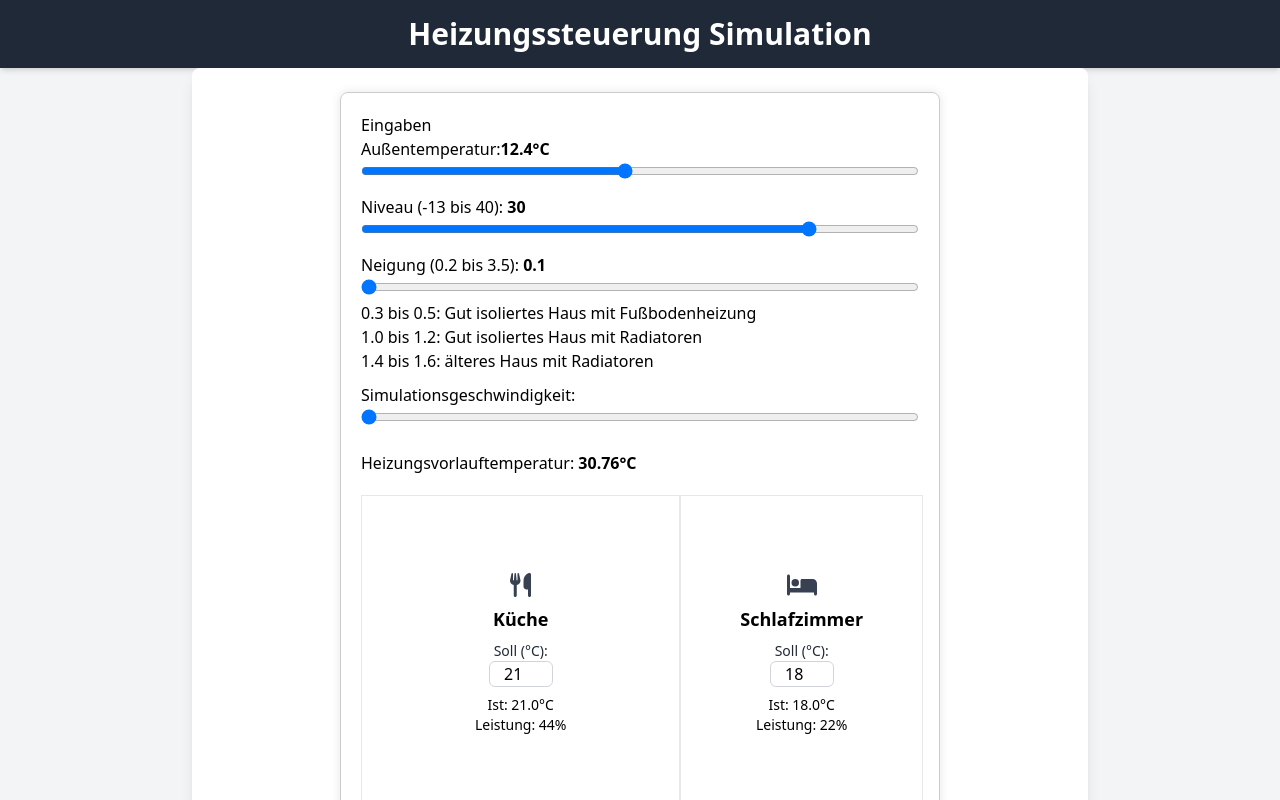
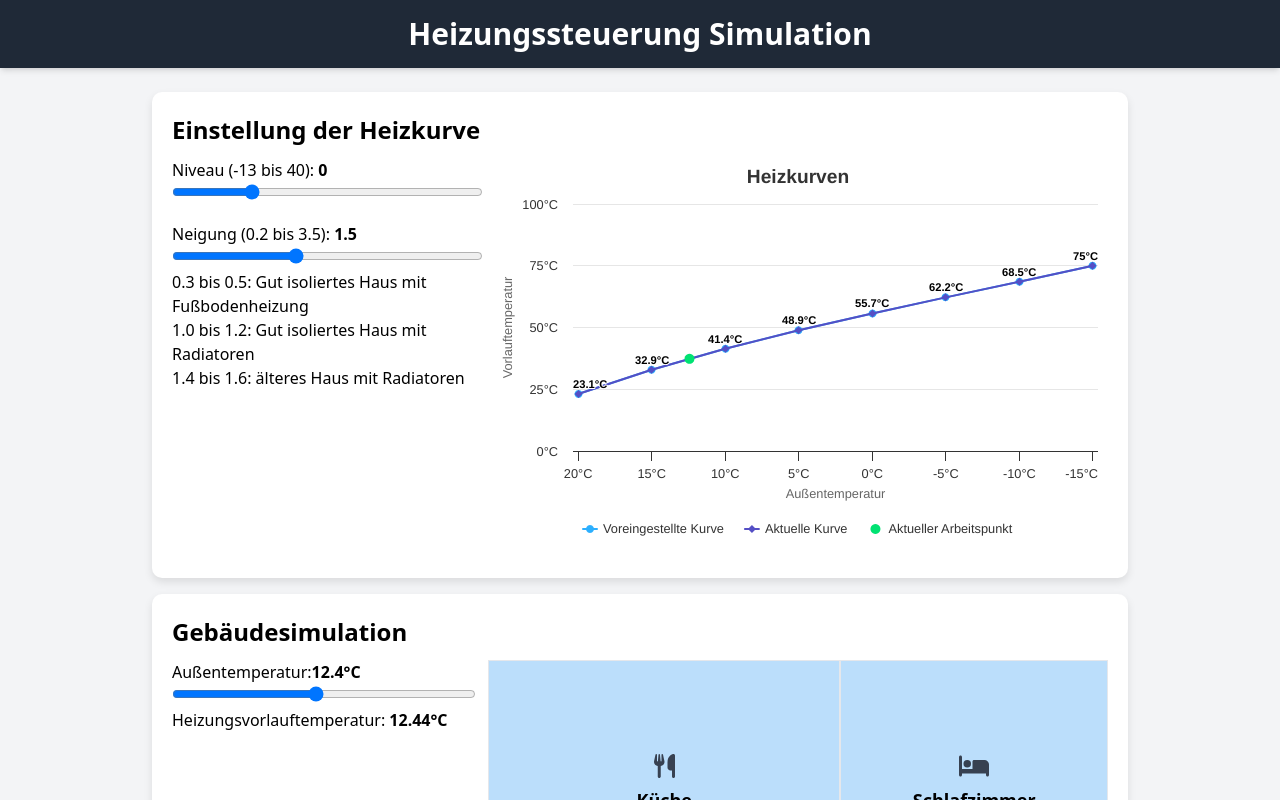
Before and after one commit to sebastiandeppisch/heizkurven-simulation, a Vue app: page / in a window 1280 px wide. Shown: the top 800 px of the page. Built offline with nearby package versions, Linux system fonts and the light colour scheme; the HTML template or start-up script is replaced by a standard one.

Commit message:
fix curve, add plot and improve layout

```diff
--- a/package.json
+++ b/package.json
@@ -17,6 +17,8 @@
     "@fortawesome/fontawesome-svg-core": "^6.6.0",
     "@fortawesome/free-solid-svg-icons": "^6.6.0",
     "@fortawesome/vue-fontawesome": "^3.0.8",
+    "highcharts": "^11.4.8",
+    "highcharts-vue": "^2.0.1",
     "vue": "^3.5.12"
   },
   "devDependencies": {
--- a/src/App.vue
+++ b/src/App.vue
@@ -11,7 +11,7 @@ import Simulation from './components/Simulation.vue';
 
     <!-- Hauptinhalt -->
     <main class="flex-1 flex items-center justify-center">
-      <div class="w-full max-w-4xl p-6 bg-white shadow-lg rounded-lg">
+      <div class="w-full max-w-5xl p-6 ">
         <Simulation />
       </div>
     </main>
--- /dev/null
+++ b/src/components/Curves.vue
@@ -0,0 +1,131 @@
+<script setup lang="ts">
+import { ref, onMounted, watch } from 'vue';
+import Highcharts, { animate } from 'highcharts';
+import HeatingCurve from '@/models/HeatingCurve';
+
+interface Curve {
+	offset: number;
+	slope: number;
+	name: string;
+}
+
+const props = defineProps<{
+	curves: Curve[];
+	currentTemperature: number;
+}>();
+
+const chartContainer = ref<HTMLDivElement>();
+
+function heatingCurve(offset: number, slope: number): (outsideTemp: number) => number {
+	const calculator = new HeatingCurve(offset, slope);
+	return (outsideTemp) => calculator.get(outsideTemp);
+}
+
+
+function getCurveData(offset: number, slope: number) {
+	const data = [];
+
+	const curve = new HeatingCurve(offset, slope);
+
+	for (let tempOutside = 20; tempOutside >= -15; tempOutside -= 5) {
+		data.push([tempOutside,curve.get(tempOutside)]);
+	}
+	return {
+		offset: offset,
+		slope: slope,
+		data: data
+	};
+}
+
+const plotCurves = () => {
+	if (chartContainer.value) {
+		const series = [
+			...props.curves.map(curve => ({
+				name: curve.name,
+				data: getCurveData(curve.offset, curve.slope).data,
+				marker: {
+					enabled: true
+				},
+				dataLabels: {
+					enabled: true,
+					format: '{y}°C'
+				},
+				animation: false
+			})),
+		];
+
+		const lastCurve = props.curves[props.curves.length - 1];
+
+		console.log(lastCurve);
+
+		const flowTemp = heatingCurve(lastCurve.offset, lastCurve.slope)(props.currentTemperature);
+		const currentTemp = props.currentTemperature;
+
+		if(currentTemp <= 20){
+			series.push({
+				name: 'Aktueller Arbeitspunkt',
+				type: 'scatter',
+				data: [[currentTemp, flowTemp]],
+				marker: {
+					symbol: 'circle',
+					radius: 5
+				},
+				animation: false
+			})
+		}
+
+
+
+		const categories = series[0].data.map(d => d[0]);
+
+		console.log(categories);
+
+
+		Highcharts.chart(chartContainer.value, {
+			chart: {
+				type: 'line'
+			},
+			title: {
+				text: 'Heizkurven'
+			},
+			credits: {
+				enabled: false
+			},
+			xAxis: {
+				title: {
+					text: 'Außentemperatur'
+				},
+				labels: {
+					format: '{value}°C'
+				},
+				reversed: true,
+				tickInterval: 5
+			},
+			yAxis: {
+				title: {
+					text: 'Vorlauftemperatur'
+				},
+				labels: {
+					format: '{value}°C'
+				},
+				min: 20,
+				max: 100
+			},
+			series
+		});
+	}
+};
+
+onMounted(() => {
+	plotCurves();
+});
+
+watch(() => props.curves, plotCurves, { deep: true });
+watch(() => props.currentTemperature, plotCurves);
+
+</script>
+<template>
+	<div>
+		<div ref="chartContainer"></div>
+	</div>
+</template>
--- a/src/components/FloorPlan.vue
+++ b/src/components/FloorPlan.vue
@@ -1,5 +1,5 @@
 <template>
-	<div class="floorplan-container" ref="floorplan">
+	<div class="floorplan-container" ref="floorplan" >
 		<div class="flex">
 			<div v-for="(room, index) in rooms.slice(0, 2)" :key="index" class="border border-black-200">
 				<div :class="['room', room.bgColor, 'p-4', 'items-center', 'justify-center', 'flex']"
@@ -66,19 +66,19 @@
 	</div>
 </template>
 <script lang="ts" setup>
-import { ref, onMounted, computed } from 'vue';
+import { ref, computed } from 'vue';
 import { FontAwesomeIcon } from '@fortawesome/vue-fontawesome';
 import { faCouch, faBed, faUtensils, faBath } from '@fortawesome/free-solid-svg-icons';
 import type { RoomInfo } from '@/models/Room';
-
+import { useOnResize } from '@/composables';
 const floorplan = ref<HTMLElement>(null);
 
 const rooms = ref([]);
 
-onMounted(() => {
+useOnResize(() => {
 	const width = floorplan.value.clientWidth;
 	rooms.value = generateRooms(width, width);
-})
+});
 
 const props = defineProps<{
 	dimensions: number[];
@@ -164,3 +164,8 @@ const getRoomDeviationColor = (room: RoomInfo) => {
 	}
 };
 </script>
+<style scoped>
+.floorplan-container{
+	min-width: 500px;
+}
+</style>
--- a/src/components/Simulation.vue
+++ b/src/components/Simulation.vue
@@ -1,12 +1,12 @@
-
 <script lang="ts" setup>
-import { defineComponent, ref, onMounted, onUnmounted } from 'vue';
+import { defineComponent, ref, onMounted, onUnmounted, computed } from 'vue';
 import HeatingSystem from '../models/HeatingSystem';
 import Room from '../models/Room';
 import Simulation from '../models/Simulation';
 import House from '../models/House';
 import RandomLevel from '../models/RandomLevel';
 import FloorPlan from './FloorPlan.vue';
+import Curves from './Curves.vue';
 // Eingabeparameter
 
 const simulationSpeed = ref(1);
@@ -14,17 +14,21 @@ const simulationSpeed = ref(1);
 
 const level = new RandomLevel();
 
-const roomInfos = ref(level.rooms.map( room => room.getInfo() ));
+const roomInfos = ref(level.rooms.map(room => room.getInfo()));
 const dimensions = ref(level.dimensions);
 
 const outsideTemperature = ref(level.outsideTemperature);
-const slope = ref(0.1);
-const offset = ref(30);
+
+const orgSlope = 1.5;
+const orgOffset = 0;
+
+const slope = ref(orgSlope);
+const offset = ref(orgOffset);
 
 const roomSetPoints = ref(level.rooms.map(room => room.getInfo().setPoint));
 
 function changeSetPoint(index: number, value: number) {
-  if(value !== roomSetPoints.value[index]){
+  if (value !== roomSetPoints.value[index]) {
     roomSetPoints.value[index] = value;
   }
 }
@@ -49,7 +53,7 @@ const runSimulation = () => {
 
   simulation.run(simulationSpeed.value, 0.1);
 
-  roomInfos.value = house.getRooms().map( room => room.getInfo());
+  roomInfos.value = house.getRooms().map(room => room.getInfo());
 
   /*house.getRooms().forEach((room, index) => {
     rooms.value[index].heatingPowerPercentage = room.getCurrentHeatingPowerFactor() * 100;
@@ -76,65 +80,90 @@ onUnmounted(() => {
   }
 });
 
+const curves = computed(() => {
+  return [
+    { offset: orgOffset, slope: orgSlope, name: 'Voreingestellte Kurve' },
+    { offset: offset.value, slope: slope.value, name: 'Aktuelle Kurve' }
+  ];
+});
+
 
 </script>
 <template>
-  <div class="heating-simulation">
-    <div class="inputs">
-      <h3>Eingaben</h3>
+  <div class="gap-4 flex flex-col">
 
-      <div class="mb-4">
-        <label for="temperature" class="mb-2">Außentemperatur:</label>
-        <span class="font-bold">{{ outsideTemperature.toFixed(1) }}°C</span>
-        <input id="temperature" type="range" min="-13" max="40" value="0" class="w-full" v-model.number="outsideTemperature" >
-      </div>
-
-
+    <div class="card">
+      <h2>Einstellung der Heizkurve</h2>
+      <div class="flex gap-1">
+        <div class="w-1/3">
           <div class="mb-4">
             <label for="offset" class="mb-2">Niveau (-13 bis 40): </label> <span class="font-bold"> {{ offset }}</span>
-        <input id="offset" type="range" min="-13" max="40" value="0" class="w-full" v-model.number="offset" >
+            <input id="offset" type="range" min="-13" max="40" value="0" class="w-full" v-model.number="offset">
           </div>
 
           <div class="mb-4">
             <label for="slope" class="mb-2">Neigung (0.2 bis 3.5): </label><span class="font-bold">{{ slope }}</span>
 
-        <input id="slope" type="range" min="0.2" max="3.5" step="0.1" value="1" class="w-full" v-model.number="slope">
+            <input id="slope" type="range" min="0.2" max="3.5" step="0.1" value="1" class="w-full"
+              v-model.number="slope">
             <div>
               0.3 bis 0.5: Gut isoliertes Haus mit Fußbodenheizung<br>
               1.0 bis 1.2: Gut isoliertes Haus mit Radiatoren <br>
               1.4 bis 1.6: älteres Haus mit Radiatoren<br>
             </div>
+
           </div>
 
+        </div>
+        <div class="w-2/3">
+          <Curves :curves="curves" :currentTemperature="outsideTemperature" />
+        </div>
+      </div>
+    </div>
+
+    <div class="card">
+      <h2>Gebäudesimulation</h2>
+      <div class="flex gap-3">
+        <div class="w-1/3 flex flex-col">
           <div>
+            <label for="temperature" class="mb-2">Außentemperatur:</label>
+            <span class="font-bold">{{ outsideTemperature.toFixed(1) }}°C</span>
+            <input id="temperature" type="range" min="-13" max="40" value="0" class="w-full"
+              v-model.number="outsideTemperature">
+            <p>Heizungsvorlauftemperatur: <span class="font-bold"> {{ flowTemperature }}°C</span></p>
+
+          </div>
+          <div class="grow flex flex-col justify-end">
               <label class="mb-2">Simulationsgeschwindigkeit:</label>
               <input type="range" min="1" max="10" class="w-full" v-model.number="simulationSpeed" />
           </div>
         </div>
 
-    <div class="outputs">
-      <p>Heizungsvorlauftemperatur: <span class="font-bold"> {{ flowTemperature }}°C</span></p>
+        <div class="w-2/3">
+          <FloorPlan :rooms="roomInfos" :dimensions="dimensions" @changeSetPoint="changeSetPoint" />
+
         </div>
-    <FloorPlan :rooms="roomInfos" :dimensions="dimensions" @changeSetPoint="changeSetPoint" />
+      </div>
+    </div>
+
+
+
+
+
+
+
   </div>
 </template>
 
 
 <style scoped>
-.heating-simulation {
-  max-width: 600px;
-  margin: 0 auto;
-  padding: 20px;
-  border: 1px solid #ccc;
-  border-radius: 8px;
-  box-shadow: 0px 0px 10px rgba(0, 0, 0, 0.1);
-}
-
-.inputs, .outputs {
+.inputs,
+.outputs {
   margin-bottom: 20px;
 }
 
-.inputs div, .outputs div {
+.inputs div,
+.outputs div {
   margin-bottom: 10px;
 }
 
@@ -142,4 +171,17 @@ button {
   padding: 10px 20px;
   cursor: pointer;
 }
+
+.card {
+  border-radius: 10px;
+  box-shadow: 0 4px 8px rgba(0, 0, 0, 0.1);
+  background-color: white;
+  padding: 20px;
+}
+
+h2 {
+  font-size: 1.5rem;
+  margin-bottom: 10px;
+  font-weight: bold;
+}
 </style>
--- /dev/null
+++ b/src/composables.ts
@@ -0,0 +1,11 @@
+import { onMounted, onUnmounted } from "vue";
+
+export function useOnResize(callback: () => void) {
+	onMounted(() => {
+		window.addEventListener("resize", callback);
+		callback();
+	});
+	onUnmounted(() => {
+		window.removeEventListener("resize", callback);
+	});
+}
--- /dev/null
+++ b/src/models/HeatingCurve.ts
@@ -0,0 +1,23 @@
+export default class HeatingCurve {
+
+	public constructor(
+		public offset: number,
+		public slope: number,
+	) {
+	}
+
+	public get(outsideTemperature: number): number {
+
+		const rt_soll = 21;
+
+		const dar = outsideTemperature - rt_soll;
+		return this.calculateValue(dar, rt_soll, this.offset, this.slope);
+	}
+
+	private calculateValue(DAR: number, rt_soll: number, offset: number, slope: number) {
+		let temp = rt_soll + offset - (slope * DAR * (1.4347 + 0.021 * DAR + 247.9 * 0.000001 * DAR * DAR));
+		temp = Math.round(temp * 10) / 10;
+		temp = Math.min(100, temp);
+		return temp;
+	}
+}
```
Also changed, not shown: 1 other file (tests, documents, lock files or other folders). Lines whose indentation alone changed are shown as unchanged.
